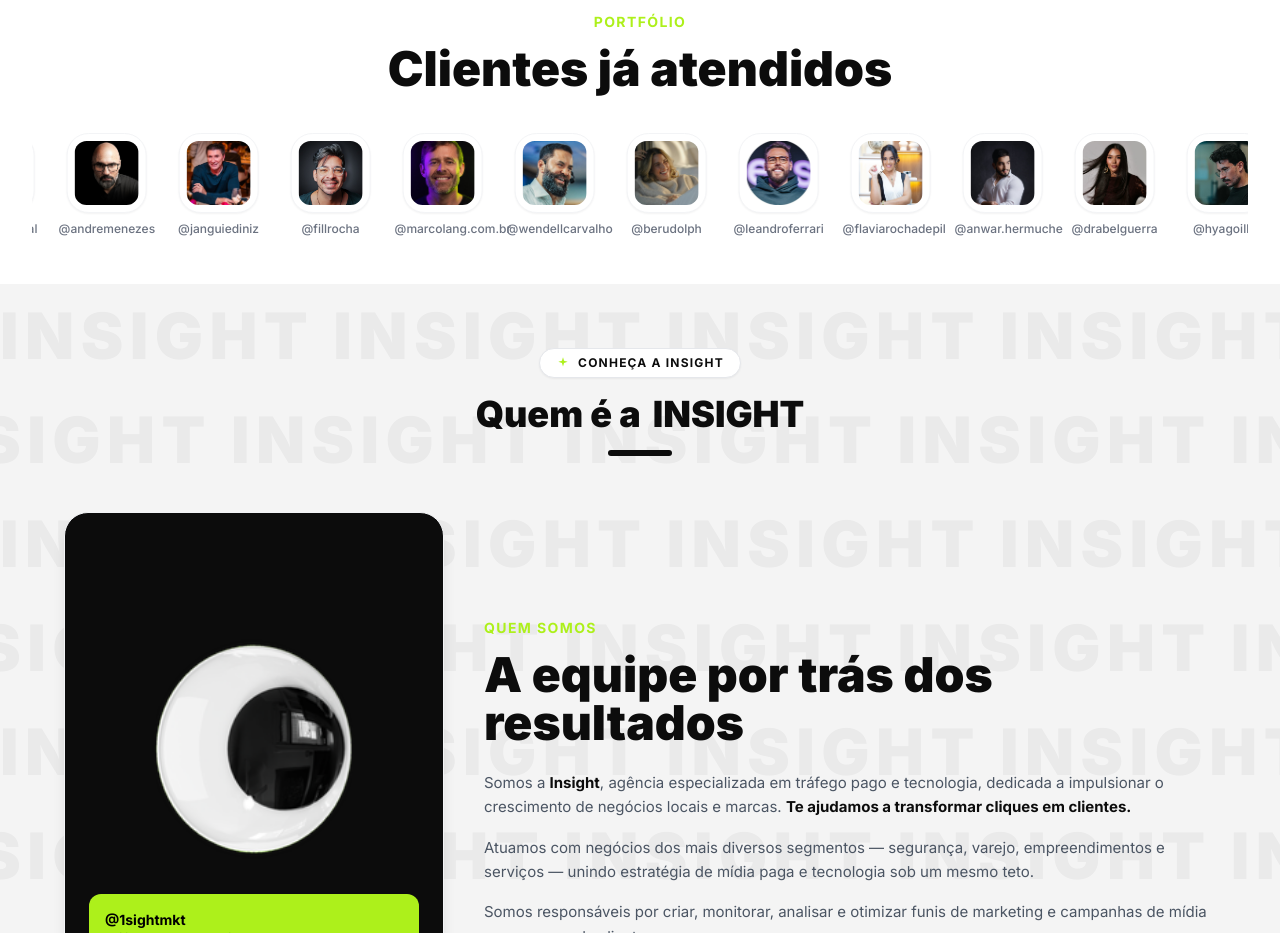
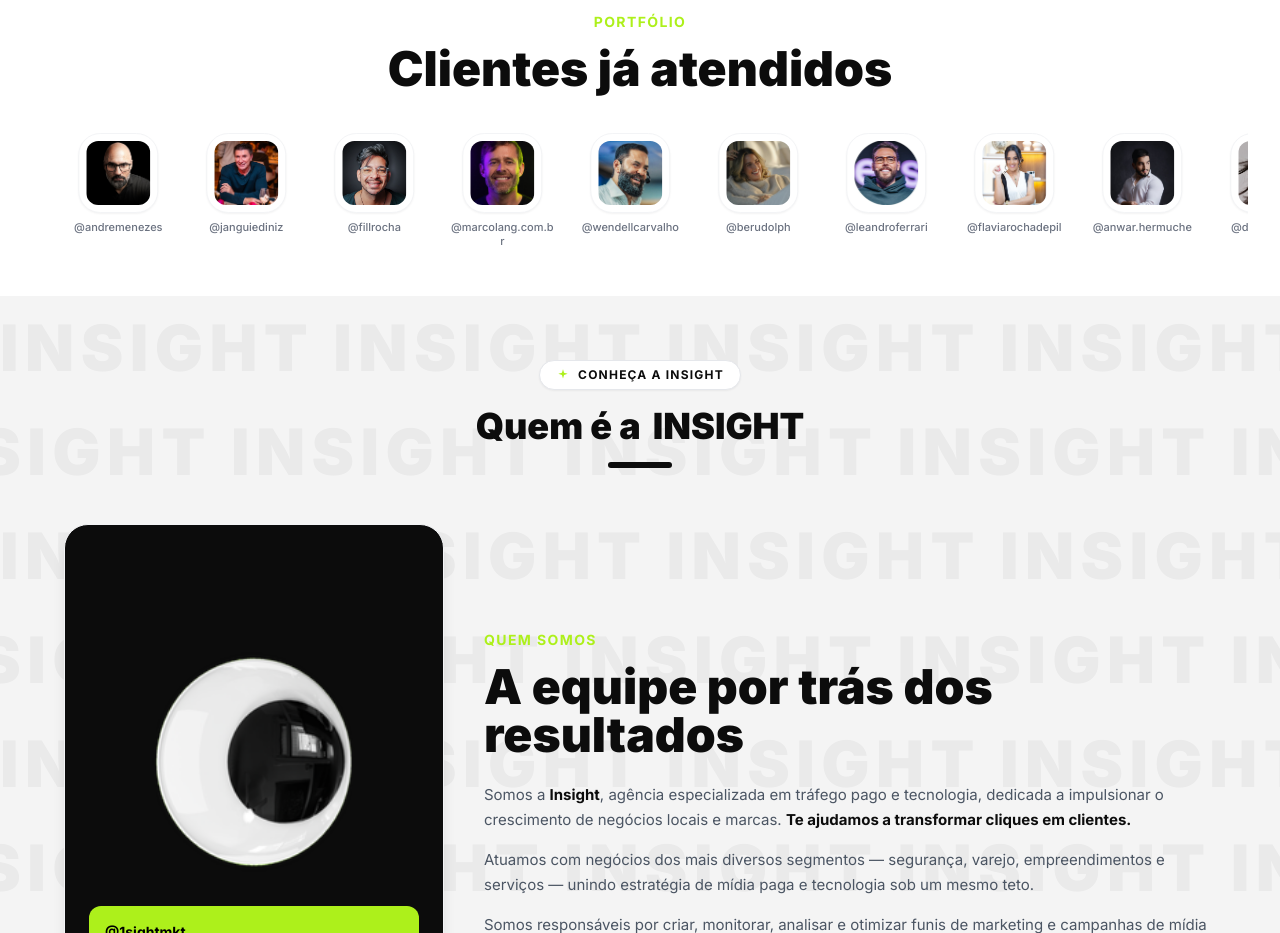
Before and after one commit to rafabelamk/insight-site, a Next.js app: page / in a window 1280 px wide. Shown: the part 6140-7073 px from the top of the page. Built offline with nearby package versions, Linux system fonts and the light colour scheme.

Commit message:
Update page.js

```diff
--- a/app/page.js
+++ b/app/page.js
@@ -781,13 +781,13 @@ export default function Home() {
                 const longSeq = Array.from({ length: REPEAT }, () => LOGOS).flat()
                 return [...longSeq, ...longSeq]
               })().map((logo, i) => (
-                <div key={i} className="flex flex-col items-center gap-2 flex-shrink-0 w-24">
+                <div key={i} className="flex flex-col items-center gap-2 flex-shrink-0 w-28 px-1">
                   <div className="w-20 h-20 bg-white rounded-[22px] flex items-center justify-center shadow-sm border border-gray-100 overflow-hidden">
                     <div className="relative w-16 h-16 rounded-xl overflow-hidden">
                       <Image src={logo.file} alt={logo.name} fill className="object-cover" sizes="64px"/>
                     </div>
                   </div>
-                  <span className="text-gray-500 text-xs font-medium text-center w-full leading-tight">{logo.name}</span>
+                  <span className="text-gray-500 text-[11px] font-medium text-center w-full leading-tight break-words hyphens-auto">{logo.name}</span>
                 </div>
               ))}
             </div>
```
